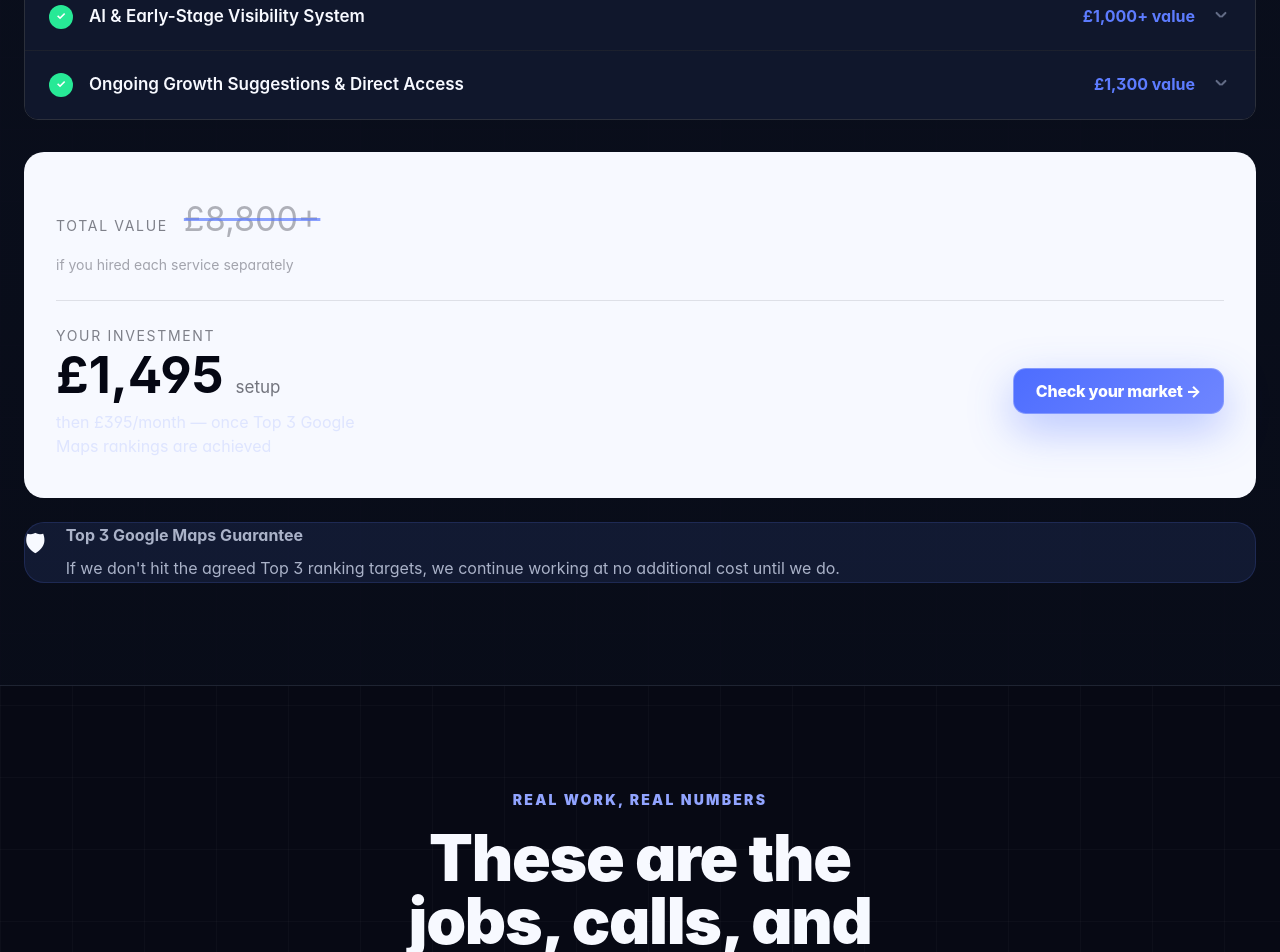
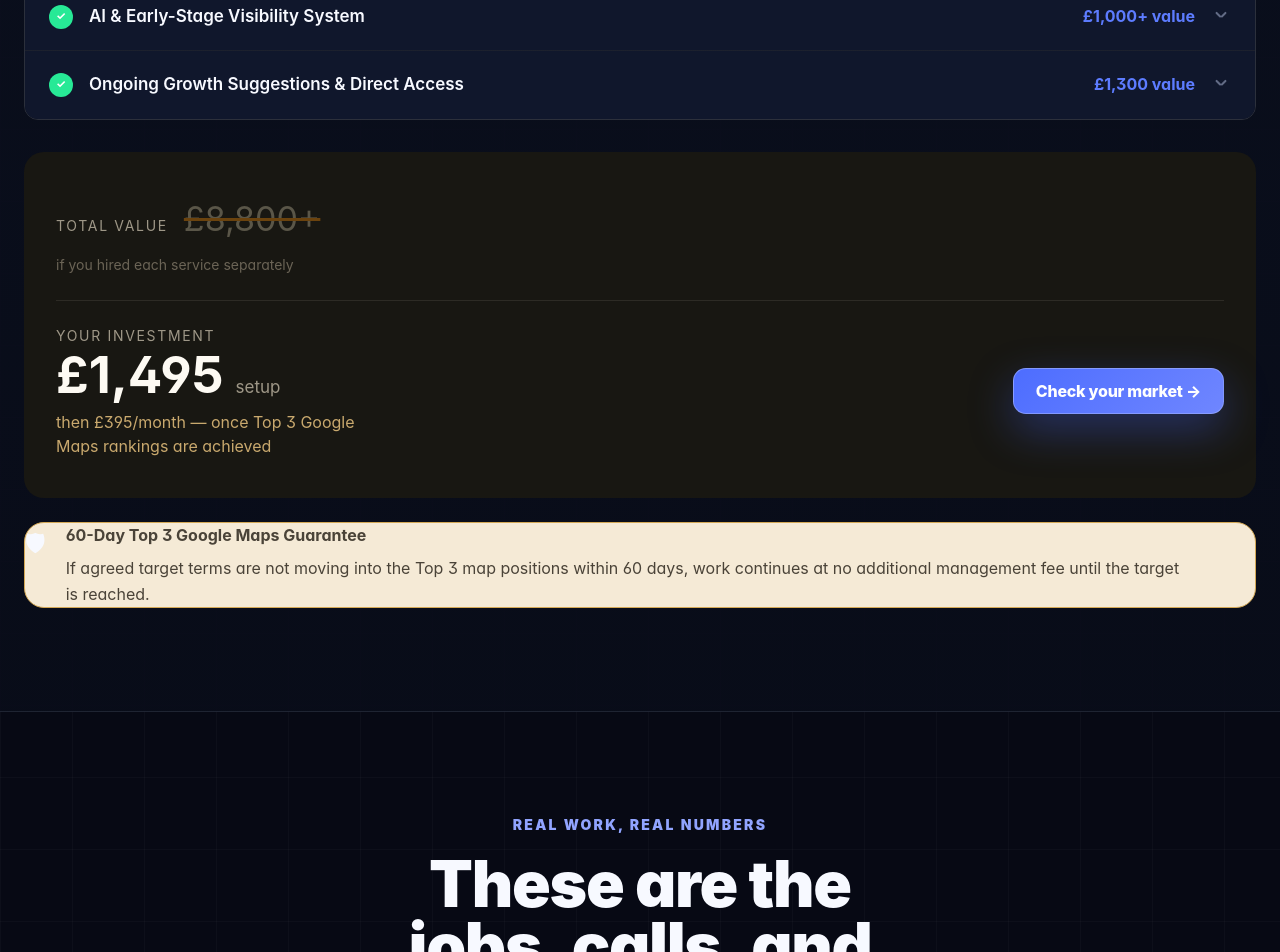
Before and after one commit to xr33m-marketing/xr33m-gmb-SITE, a website built with Vite: page index.html in a window 1280 px wide. Shown: the part 4407-5359 px from the top of the page. Built offline with nearby package versions, Linux system fonts and the light colour scheme; a web font is replaced by a local one.

Commit message:
Fix pricing block colors & guarantee copy

```diff
--- a/index.html
+++ b/index.html
@@ -460,8 +460,8 @@
           <div class="guarantee">
             <div class="guarantee__icon" aria-hidden="true">🛡</div>
             <div>
-              <p class="guarantee__title">Top 3 Google Maps Guarantee</p>
-              <p>If we don't hit the agreed Top 3 ranking targets, we continue working at no additional cost until we do.</p>
+              <p class="guarantee__title">60-Day Top 3 Google Maps Guarantee</p>
+              <p>If agreed target terms are not moving into the Top 3 map positions within 60 days, work continues at no additional management fee until the target is reached.</p>
             </div>
           </div>
         </div>
--- a/styles.css
+++ b/styles.css
@@ -899,7 +899,7 @@ textarea {
 /* Pricing CTA */
 .pricing-cta {
   margin-top: var(--space-8);
-  background: var(--color-text);
+  background: #181712;
   border-radius: var(--radius-xl);
   padding: var(--space-10) var(--space-8);
 }
@@ -920,25 +920,25 @@ textarea {
   font-size: var(--text-xs);
   text-transform: uppercase;
   letter-spacing: 0.12em;
-  color: color-mix(in oklab, var(--color-text-inverse) 50%, transparent);
+  color: #9e9787;
 }
 
 .pricing-cta__strikethrough {
   font-family: var(--font-display);
   font-size: var(--text-xl);
-  color: color-mix(in oklab, var(--color-text-inverse) 30%, transparent);
+  color: #5a5648;
   text-decoration: line-through;
-  text-decoration-color: color-mix(in oklab, var(--color-primary) 70%, transparent);
+  text-decoration-color: #6b430e;
 }
 
 .pricing-cta__sub {
   font-size: var(--text-xs);
-  color: color-mix(in oklab, var(--color-text-inverse) 35%, transparent);
+  color: #6b6456;
 }
 
 .pricing-cta__divider-line {
   height: 1px;
-  background: color-mix(in oklab, var(--color-text-inverse) 10%, transparent);
+  background: #2d2b25;
   margin-bottom: var(--space-6);
 }
 
@@ -960,7 +960,7 @@ textarea {
   font-family: var(--font-display);
   font-size: var(--text-2xl);
   font-weight: 700;
-  color: var(--color-text-inverse);
+  color: #fdfaf3;
   line-height: 1.05;
   margin-bottom: var(--space-2);
 }
@@ -969,12 +969,12 @@ textarea {
   font-size: var(--text-base);
   font-family: var(--font-body);
   font-weight: 400;
-  color: color-mix(in oklab, var(--color-text-inverse) 55%, transparent);
+  color: #9e9787;
 }
 
 .pricing-cta__monthly {
   font-size: var(--text-sm);
-  color: var(--color-primary-soft);
+  color: #c9a96e;
   max-width: 32ch;
   line-height: 1.5;
 }
@@ -990,8 +990,8 @@ textarea {
   display: flex;
   gap: var(--space-5);
   align-items: flex-start;
-  background: color-mix(in oklab, var(--color-primary-soft) 55%, var(--color-surface-2));
-  border: 1px solid var(--color-primary-soft);
+  background: #f5ead6;
+  border: 1px solid #d4a855;
   border-radius: var(--radius-xl);
   padding: var(--space-7) var(--space-8);
 }
@@ -1005,13 +1005,13 @@ textarea {
 .guarantee__title {
   font-weight: 700;
   font-size: var(--text-base);
-  color: var(--color-text);
+  color: #181712;
   margin-bottom: var(--space-2);
 }
 
 .guarantee p {
   font-size: var(--text-sm);
-  color: var(--color-text-muted);
+  color: #4a4338;
   line-height: 1.6;
 }
 
```
